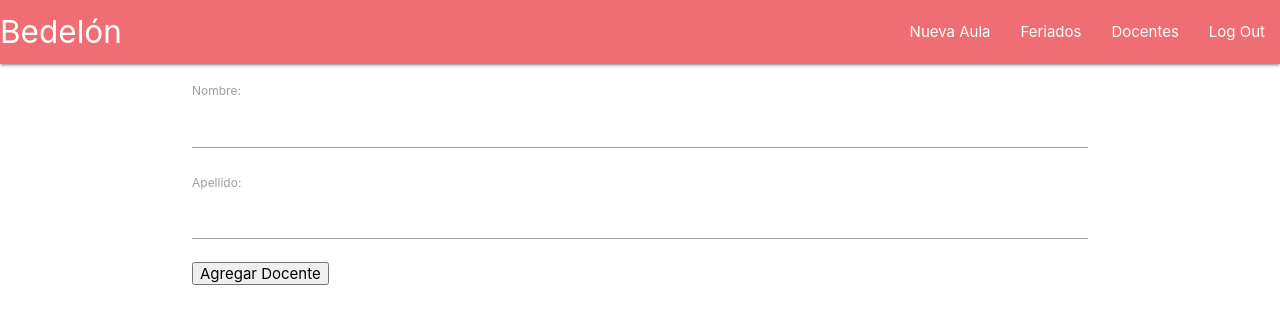
After one commit to informatorio-sp-2019/Bedelon, a Django app: page /docentes/ in a window 1280 px wide. The commit adds this page. Shown: the top 324 px of the page. Run offline with Django 3.2, Linux system fonts and the light colour scheme; some libraries are stand-ins or nearby versions.

Commit message:
Se creo Agregar Feraidos y Agregar Docentes, ademas de enlazar los links

```diff
--- a/bedelon/urls.py
+++ b/bedelon/urls.py
@@ -24,5 +24,6 @@ urlpatterns = [
     path('reservas/', include(('reservas.urls', 'reservas'))),
     path('aulas/<int:id>/', views.fechas_reservas, name= 'fechas_reservas'),
     path('nuevaaula/', views.nuevaaula, name='nuevaaula'),
-    path('feriados/', views.feriado, name='feriado'),
+    path('feriados/', views.feriadito, name='feriado'),
+    path('docentes/',views.docente, name='docente'),
 ]
--- a/reservas/forms.py
+++ b/reservas/forms.py
@@ -1,5 +1,5 @@
 from django import forms
-from reservas.models import Aula, Feriado
+from reservas.models import Aula, Feriado, Docente
 
 
 
@@ -16,7 +16,13 @@ class AulaForm(forms.ModelForm):
 	class Meta:
 		model = Aula
 		fields = ('nombre', 'plazas', 'tipo_pizarra', 'tipo_aula', 'ubicacion')
+
 class FeriadoForm(forms.ModelForm):
 	class Meta:
 		model = Feriado
 		fields = ('fecha', 'descripcion')
+
+class DocenteForm(forms.ModelForm):
+	class Meta:
+		model = Docente
+		fields = ('nombre','apellido')
--- a/reservas/models.py
+++ b/reservas/models.py
@@ -38,3 +38,6 @@ class Reserva(models.Model):
 class Feriado(models.Model):
 	fecha = models.DateField()
 	descripcion = models.CharField(max_length=300)
+
+	def __str__(self):
+		return "{0}, {1}".format(self.fecha, self.descripcion)
--- /dev/null
+++ b/reservas/templates/agregar_docente.html
@@ -0,0 +1,14 @@
+{% extends "base.html" %}
+
+{% block title %} Docente {% endblock %}
+
+{% block content %}
+<form action="/docentes/" method="POST">
+
+    {% csrf_token %}
+    {{ form.as_p}}
+    <input type="submit" value="Agregar Docente"/>
+
+</form>
+
+{% endblock %}
--- a/reservas/templates/base.html
+++ b/reservas/templates/base.html
@@ -32,25 +32,32 @@
       <a href="#!" class="brand-logo">Bedelón</a>
       <a href="#" data-target="mobile-demo" class="sidenav-trigger"><i class="material-icons">menu</i></a>
       <ul class="right hide-on-med-and-down">
-        <li><a href="#">Nueva Aula</a></li>
-        <li><a href="#">Feriados</a></li>
-        <li><a href="#">Docentes</a></li>
-        <li><a href="#">Log Out</a></li>
+        <li><a href="/nuevaaula/">Nueva Aula</a></li>
+        <li><a href="/feriados/">Feriados</a></li>
+        <li><a href="/docentes/">Docentes</a></li>
+        <li><a href="/reservas/logout/">Log Out</a></li>
       </ul>
     </div>
   </nav>
 
   <ul class="sidenav" id="mobile-demo">
-    <li><a href="#">Nueva Aula</a></li>
-    <li><a href="#">Feriados</a></li>
-    <li><a href="#">Docentes</a></li>
-    <li><a href="#">Log Out</a></li>
+    <li><a href="/nuevaaula/">Nueva Aula</a></li>
+    <li><a href="/feriados/">Feriados</a></li>
+    <li><a href="/docentes/">Docentes</a></li>
+    <li><a href="/reservas/logout/">Log Out</a></li>
   </ul>
   <!-- fin nav -->
 {% endblock %}
 
-{% block content %}
-{% endblock %}
+  <div class="container">
+
+    {% block content %}
+
+   {% endblock %}
+
+
+  </div>
+
 
 {% block js %}
 <script type="text/javascript">
--- a/reservas/views.py
+++ b/reservas/views.py
@@ -1,6 +1,6 @@
 from django.shortcuts import render, redirect
 from reservas.models import Aula, Reserva
-from reservas.forms import LoginForm, SearchForm, AulaForm, FeriadoForm
+from reservas.forms import LoginForm, SearchForm, AulaForm, FeriadoForm, DocenteForm
 from django.contrib.auth import authenticate, login as login_django, logout as logout_django
 from django.http import HttpResponseRedirect
 from django.urls import reverse
@@ -61,17 +61,33 @@ def nuevaaula(request):
 		form = AulaForm(request.POST)
 		if form.is_valid():
 			aula = form.save()
-			return render(request, 'nueva_aula_ok.html',{'aula':aula})
+#			return render(request, 'nueva_aula_ok.html',{'aula':aula})
+			return redirect('aulas')
 	else:
 		form = AulaForm()
 		return render(request, 'nueva_aula.html',{'form':form})
 
-def feriado(request):
+#Amigos mios queridos, si les salta un error al ingresar un feriado
+
+def feriadito(request):
 	if request.method == 'POST':
 		form = FeriadoForm(request.POST)
 		if form.is_valid():
 			feriado = form.save()
-			return render (request, 'agregar_feriado_ok.html',{'feriado':feriado})
+#			return render(request, 'agregar_feriado_ok.html',{'feriado':feriado})
+			return redirect('aulas')
 	else:
 		form = FeriadoForm()
-		return render (request, 'agregar_feriado.html',{'form':form})
+		return render(request, 'agregar_feriado.html',{'form':form})
+
+def docente(request):
+	if request.method == 'POST':
+		form = DocenteForm(request.POST)
+		if form.is_valid():
+			docente = form.save()
+#			return redirect('agregar_docente_ok.html',{'docente':docente})
+			return redirect('aulas')
+
+	else:
+		form = DocenteForm()
+		return render (request, 'agregar_docente.html',{'form':form})
```
Also changed, not shown: reservas/templates/agregar_docente_ok.html (added, +11 -0 lines), reservas/templates/agregar_feriado_ok.html (added, +11 -0 lines), reservas/templates/agregar_feriado.html (line endings or trailing spaces).
